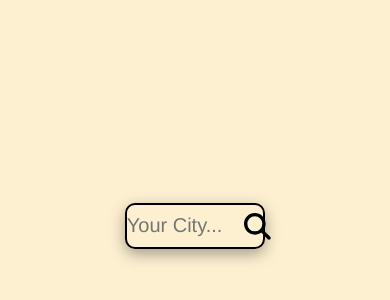
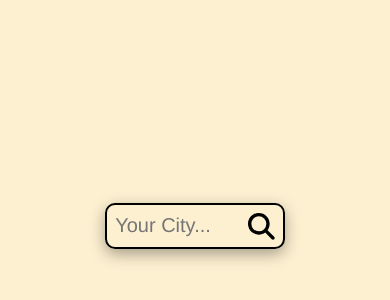
Before and after one commit to AdnanMadarati/WeatherApp, a Next.js app: page / in a window 390 px wide. Shown: the part 200-500 px from the top of the page. Built offline with nearby package versions, Linux system fonts and the light colour scheme.

Commit message:
media queries updated

```diff
--- a/components/Searchbar.module.css
+++ b/components/Searchbar.module.css
@@ -31,3 +31,9 @@
 .button:hover {
     cursor: pointer;
 }
+
+@media (max-width: 500px) {
+    .searchbar {
+        width: 45vw;
+    }
+}
--- a/components/Weather.module.css
+++ b/components/Weather.module.css
@@ -132,7 +132,7 @@
 
 @media (max-width: 500px) {
     .mainCard {
-        width: 65vw;
+        width: 75vw;
     }
     .forcast {
         height: 50%;
```
